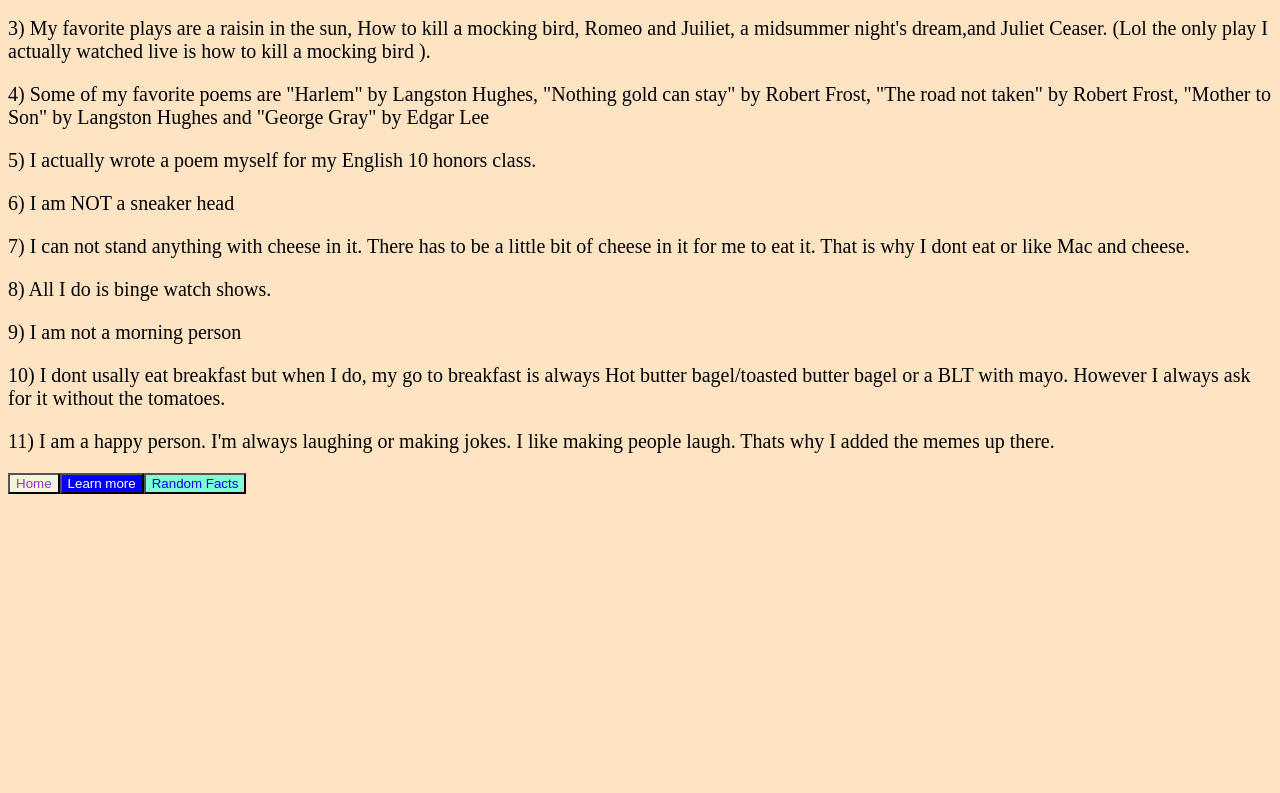
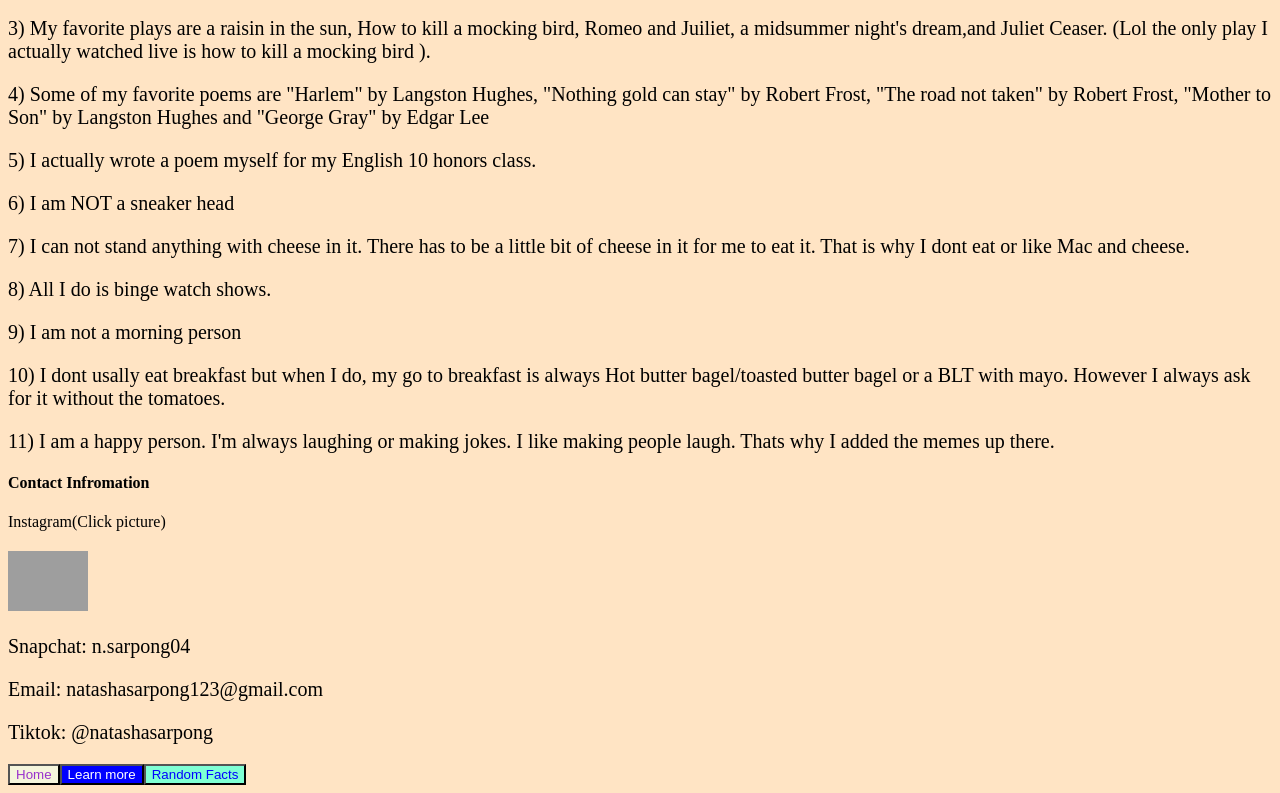
Before and after one commit to nsarpong/nsarpong.github, a plain HTML site: page page3.html in a window 1280 px wide. Shown: the part 1016-1809 px from the top of the page. Before the commit the page ends 1518 px from the top, so only its background shows below. Drawn offline with Linux system fonts and the light colour scheme; grey boxes are pictures that could not be loaded.

Commit message:
proofread

```diff
--- a/page3.css
+++ b/page3.css
@@ -38,3 +38,7 @@ p{
   color: blue;
   background-color: aquamarine;
 }
+
+.instagram{
+  height: 60px;
+}
--- a/page3.html
+++ b/page3.html
@@ -32,6 +32,15 @@ id="memes" src="https://i0.wp.com/bestlifeonline.com/wp-content/uploads/2019/07/
 <p>10) I dont usally eat breakfast but when I do, my go to breakfast is always Hot butter bagel/toasted butter bagel or a BLT with mayo. However I always ask for it without the tomatoes.</p>
 <p>11) I am a happy person. I'm always laughing or making jokes. I like making people laugh. Thats why I added the memes up there.</p>
 
+
+<h4> Contact Infromation</h5>
+</p>Instagram(Click picture) </p>
+<a href="https://www.instagram.com/itsss.natashaaa/"target="_blank">  <img class="instagram" src="https://cdn.vox-cdn.com/thumbor/lxoXuOloftrhnVun9zGrpHGxpfg=/128x0:896x512/1400x1400/filters:focal(128x0:896x512):format(jpeg)/cdn.vox-cdn.com/uploads/chorus_image/image/49569867/CiLjMbBUoAAOsFi.0.0.jpg"> </a>
+
+<p>Snapchat: n.sarpong04</p>
+<p>Email: natashasarpong123@gmail.com</p>
+<p>Tiktok: @natashasarpong </p>
+
 <form action = "index.html">
       <input type = "submit" id = "page1" value = "Home"/>
     </form>
```
Also changed, not shown: index.html (+3 -3 lines), page2.html (+5 -1 lines).
